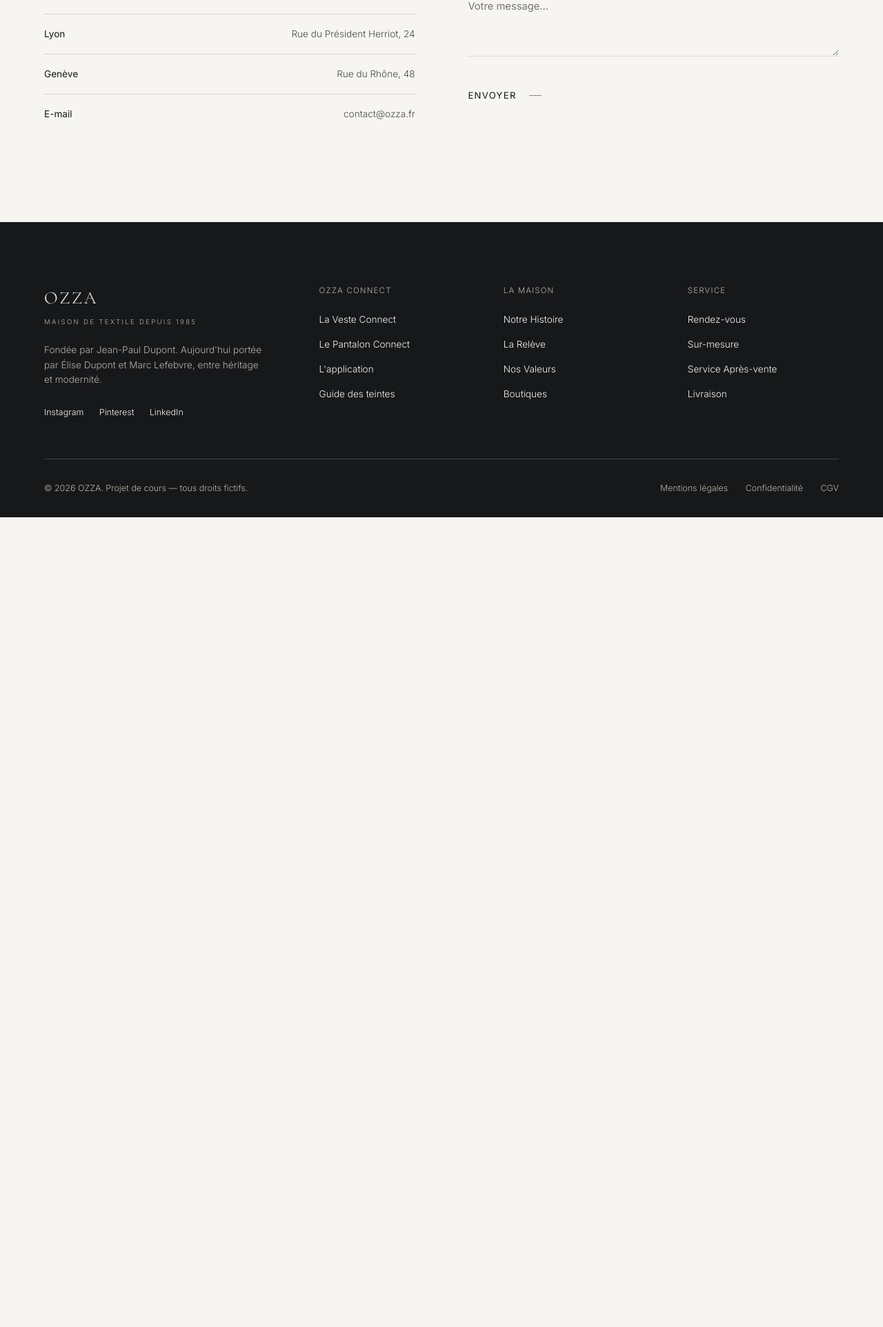
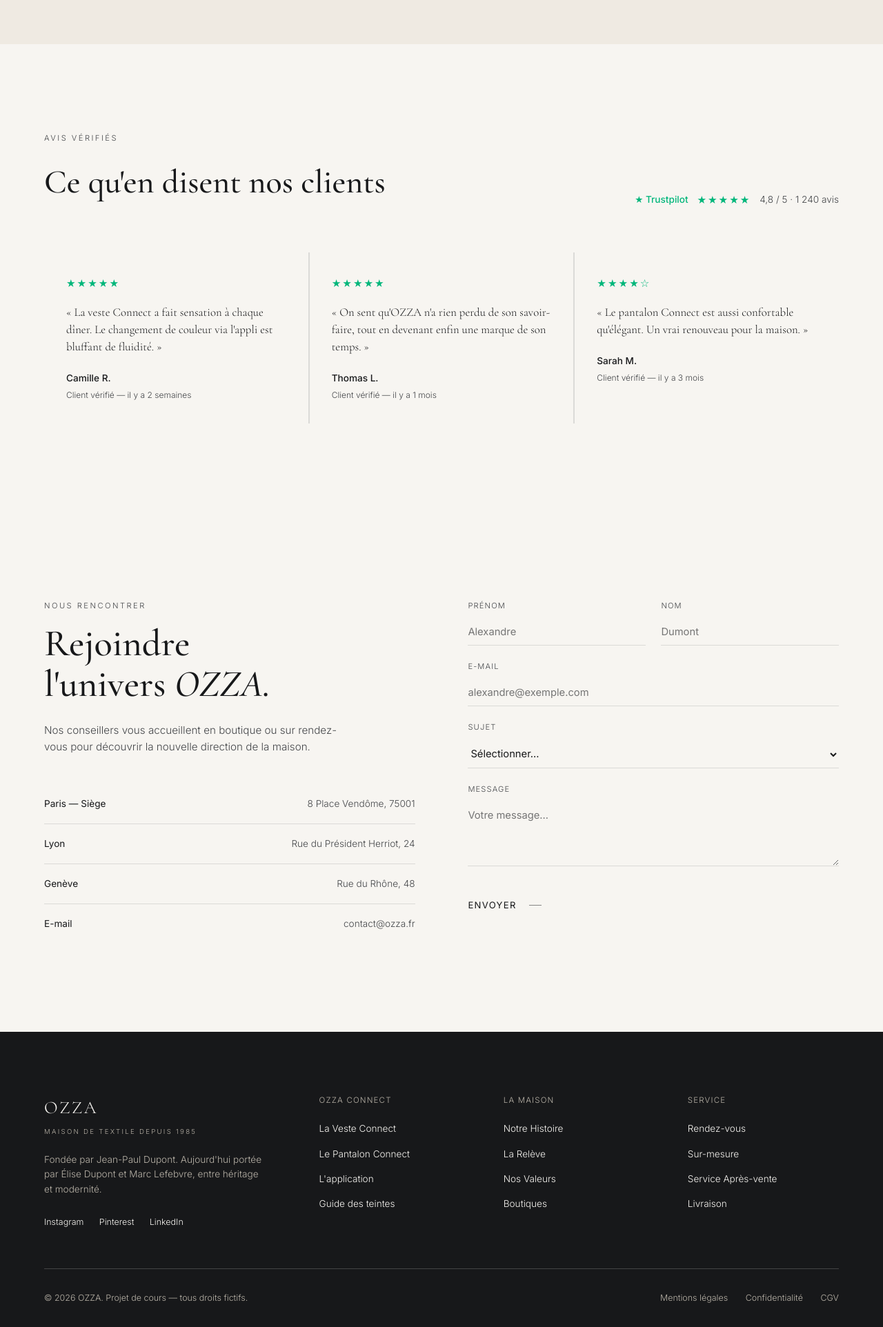
Before and after one commit to desurmontvictor-design/monbot, a Python web app: template templates/index.html in a window 1280 px wide. Shown: the part 4336-6260 px from the top of the page at 69% size. Before the commit the page ends 5086 px from the top, so only its background shows below. Run offline with Jinja, Linux system fonts and the light colour scheme; the template is opened without the code that fills it, so the values that code supplies are empty.

Commit message:
Add fictional press mentions and customer reviews sections
Adds a "Presse" section with mock Vogue/Elle/GQ/Le Figaro/BoF quotes
and a Trustpilot-style "Avis clients" section with a rating badge and
sample reviews, for the school project mockup's social-proof layer.

Co-Authored-By: Claude Sonnet 5 <noreply@anthropic.com>
Claude-Session: https://claude.ai/code/session_01EtBSTmdpmTXBe6pP1BFcU2

```diff
--- a/static/css/styles.css
+++ b/static/css/styles.css
@@ -462,6 +462,108 @@ em { font-style: italic; font-family: var(--font-serif); }
 
 .j-cta:hover .j-cta-arrow { width: 30px; }
 
+/* ─── PRESSE ─── */
+#presse {
+  padding: clamp(4rem, 8vw, 7rem) var(--pad-x);
+  text-align: center;
+  border-top: 1px solid var(--line);
+  border-bottom: 1px solid var(--line);
+}
+
+.press-eyebrow {
+  font-size: 0.7rem;
+  text-transform: uppercase;
+  letter-spacing: 0.22em;
+  color: var(--ink-soft);
+  margin-bottom: 2.4rem;
+}
+
+.press-logos {
+  display: flex;
+  justify-content: center;
+  align-items: center;
+  gap: clamp(1.6rem, 4vw, 3.2rem);
+  flex-wrap: wrap;
+  font-family: var(--font-serif);
+  font-size: clamp(1.1rem, 2.4vw, 1.5rem);
+  letter-spacing: 0.06em;
+  color: var(--ink-soft);
+  margin-bottom: clamp(3rem, 6vw, 5rem);
+}
+
+.press-quotes {
+  max-width: 1100px;
+  margin: 0 auto;
+  display: grid;
+  grid-template-columns: repeat(3, 1fr);
+  gap: 2.5rem;
+  text-align: left;
+}
+
+.press-quote p {
+  font-family: var(--font-serif);
+  font-size: 1.05rem;
+  line-height: 1.5;
+  margin-bottom: 1rem;
+}
+
+.press-quote cite {
+  font-style: normal;
+  font-size: 0.72rem;
+  text-transform: uppercase;
+  letter-spacing: 0.12em;
+  color: var(--ink-soft);
+}
+
+/* ─── AVIS CLIENTS / TRUSTPILOT ─── */
+#avis {
+  padding: clamp(6rem, 10vw, 9rem) var(--pad-x);
+}
+
+.trustpilot-badge {
+  display: flex;
+  align-items: center;
+  gap: 0.8rem;
+  font-size: 0.85rem;
+}
+
+.tp-logo {
+  font-weight: 500;
+  color: #00b67a;
+}
+
+.tp-stars {
+  color: #00b67a;
+  letter-spacing: 2px;
+  font-size: 0.95rem;
+}
+
+.tp-score { color: var(--ink-soft); }
+.tp-count { color: var(--ink-soft); }
+
+.review-grid {
+  display: grid;
+  grid-template-columns: repeat(3, 1fr);
+  gap: 2px;
+  background: var(--line);
+}
+
+.review-card {
+  background: var(--paper);
+  padding: 2rem;
+}
+
+.review-text {
+  font-family: var(--font-serif);
+  font-size: 1.05rem;
+  line-height: 1.5;
+  margin: 1rem 0 1.4rem;
+}
+
+.review-meta { display: flex; flex-direction: column; gap: 0.2rem; }
+.review-name { font-size: 0.85rem; font-weight: 500; }
+.review-date { font-size: 0.75rem; color: var(--ink-soft); }
+
 /* ─── MAISON ─── */
 #maison {
   padding: clamp(6rem, 10vw, 9rem) var(--pad-x);
@@ -718,6 +820,8 @@ footer {
   .maison-right { margin-top: 2rem; }
   .maison-img-inset { left: auto; right: 5%; }
 
+  .press-quotes, .review-grid { grid-template-columns: 1fr; }
+
   .f-row { grid-template-columns: 1fr; }
   .footer-top { grid-template-columns: 1fr 1fr; }
 }
--- a/templates/index.html
+++ b/templates/index.html
@@ -140,6 +140,32 @@
 
 </section>
 
+<!-- ─── PRESSE ─── -->
+<section id="presse">
+  <p class="press-eyebrow reveal">Ils parlent d'OZZA</p>
+  <div class="press-logos reveal">
+    <span class="press-logo">VOGUE</span>
+    <span class="press-logo">ELLE</span>
+    <span class="press-logo">GQ</span>
+    <span class="press-logo">Le Figaro</span>
+    <span class="press-logo">Business of Fashion</span>
+  </div>
+  <div class="press-quotes reveal">
+    <blockquote class="press-quote">
+      <p>« OZZA Connect signe la révolution silencieuse du textile français : une veste qui change de couleur sans jamais perdre son âme. »</p>
+      <cite>Vogue France</cite>
+    </blockquote>
+    <blockquote class="press-quote">
+      <p>« Élise Dupont et Marc Lefebvre réussissent un pari audacieux : moderniser sans trahir quarante ans d'héritage. »</p>
+      <cite>Elle</cite>
+    </blockquote>
+    <blockquote class="press-quote">
+      <p>« La maison la plus surveillée de la rentrée. OZZA prouve que le luxe patrimonial peut encore surprendre. »</p>
+      <cite>Business of Fashion</cite>
+    </blockquote>
+  </div>
+</section>
+
 <!-- ─── LA RELÈVE ─── -->
 <section id="releve" style="margin-top: clamp(4rem,7vw,7rem);">
 
@@ -229,6 +255,48 @@
       >
     </div>
 
+  </div>
+</section>
+
+<!-- ─── AVIS CLIENTS ─── -->
+<section id="avis">
+  <div class="s-header reveal">
+    <div>
+      <p class="s-eyebrow">Avis vérifiés</p>
+      <h2 class="s-title">Ce qu'en disent nos clients</h2>
+    </div>
+    <div class="trustpilot-badge">
+      <span class="tp-logo">★ Trustpilot</span>
+      <span class="tp-stars" aria-label="4,8 sur 5">★★★★★</span>
+      <span class="tp-score">4,8 / 5 <span class="tp-count">· 1 240 avis</span></span>
+    </div>
+  </div>
+
+  <div class="review-grid reveal">
+    <article class="review-card">
+      <span class="tp-stars">★★★★★</span>
+      <p class="review-text">« La veste Connect a fait sensation à chaque dîner. Le changement de couleur via l'appli est bluffant de fluidité. »</p>
+      <div class="review-meta">
+        <span class="review-name">Camille R.</span>
+        <span class="review-date">Client vérifié — il y a 2 semaines</span>
+      </div>
+    </article>
+    <article class="review-card">
+      <span class="tp-stars">★★★★★</span>
+      <p class="review-text">« On sent qu'OZZA n'a rien perdu de son savoir-faire, tout en devenant enfin une marque de son temps. »</p>
+      <div class="review-meta">
+        <span class="review-name">Thomas L.</span>
+        <span class="review-date">Client vérifié — il y a 1 mois</span>
+      </div>
+    </article>
+    <article class="review-card">
+      <span class="tp-stars">★★★★☆</span>
+      <p class="review-text">« Le pantalon Connect est aussi confortable qu'élégant. Un vrai renouveau pour la maison. »</p>
+      <div class="review-meta">
+        <span class="review-name">Sarah M.</span>
+        <span class="review-date">Client vérifié — il y a 3 mois</span>
+      </div>
+    </article>
   </div>
 </section>
 
```
